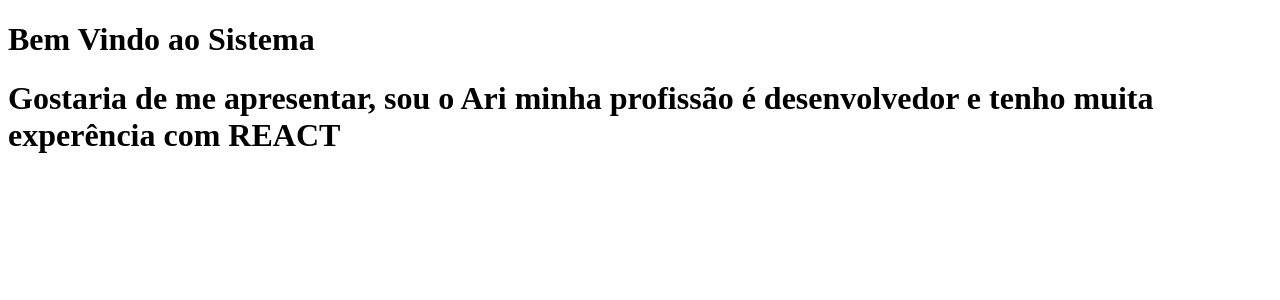
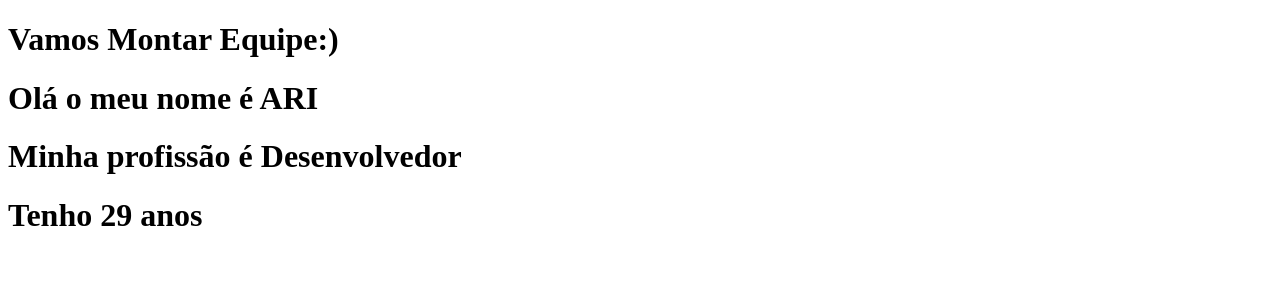
Before and after one commit to Ari-Neto-dev/myApp, a React (Create React App) app: page / in a window 1280 px wide. Shown: the top 300 px of the page. Built offline with nearby package versions, Linux system fonts and the light colour scheme.

Commit message:
mais um componente criado

```diff
--- a/src/App.js
+++ b/src/App.js
@@ -1,22 +1,30 @@
 import React from "react";
-
-const Cadastro=(props)=>{
+const Equipe=(props)=>{
   return(
     <div>
-      <strong>
-        <h1>Gostaria de me apresentar, sou o {props.nome} minha profissão é {props.atividade} e tenho muita experência com{props.biblioteca} </h1>
-      </strong>
+      <Sobre nome={props.nome} cargo={props.cargo} idade={props.idade}/>
     </div>
   )
 }
 
+const Sobre=(props)=>{
+  return(
+    <div>
+      <h1>Olá o meu nome é {props.nome}
+      </h1>
+      <h1>Minha profissão é {props.cargo}</h1>
+      <h1>Tenho{props.idade} anos
+      </h1>
+
+    </div>
+  )
+}
 
 export default function App() {
   return (
     <div>
-      <h1>Bem Vindo ao Sistema</h1>
-      <Cadastro nome="Ari" atividade="desenvolvedor" biblioteca=" REACT"/>
-
+      <h1>Vamos Montar Equipe:)</h1>
+      <Equipe nome="ARI" cargo="Desenvolvedor" idade=" 29"/>
     </div>
   );
 }
```
